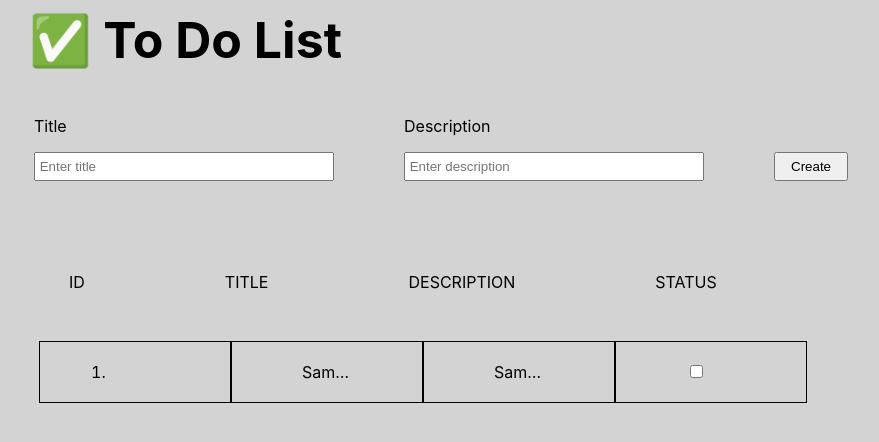
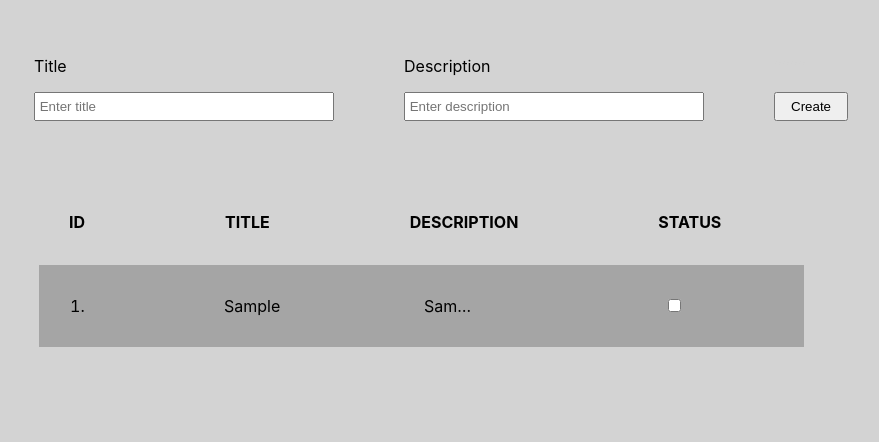
Before and after one commit to solomiiasabat/to-do-list, a React (Create React App) app: page / in a window 1280 px wide. Both pictures are taken after typing "Sample", "Sample" into the empty fields and a click on the button "Create". Shown: the top 442 px of the page, without its empty margins (1-880 px from the left). Built offline with nearby package versions, Linux system fonts and the light colour scheme.

Commit message:
added error message when title-iput is not filled, styled modal window

```diff
--- a/src/components/App.js
+++ b/src/components/App.js
@@ -4,7 +4,7 @@ import InputBar from "./InputBar";
 function App() {
   return (
     <div className="App">
-      <header className="App-header">✅ To Do List</header>
+      <header className="App-header"></header>
       <InputBar />
     </div>
   );
--- a/src/components/InputBar.css
+++ b/src/components/InputBar.css
@@ -21,3 +21,8 @@
 .create-button {
   padding: 5px 15px;
 }
+
+.required {
+  color: red;
+  font-size: 12px;
+}
--- a/src/components/InputBar.js
+++ b/src/components/InputBar.js
@@ -6,6 +6,7 @@ export default function InputBar() {
   const [taskTitle, setTaskTitle] = useState("");
   const [taskDescription, setTaskDescription] = useState("");
   const [tasks, setTasks] = useState([]);
+  const [requiredTitle, setRequiredTitle] = useState("");
 
   function handleTaskChange(event) {
     setTaskTitle(event.target.value);
@@ -16,6 +17,10 @@ export default function InputBar() {
   }
 
   function addDownTasks() {
+    if (taskTitle.length === 0) {
+      setRequiredTitle(true);
+    }
+
     if (!taskTitle || !taskDescription) {
       return;
     }
@@ -29,8 +34,6 @@ export default function InputBar() {
     setTasks((oldList) => [...oldList, newTask]);
     setTaskTitle("");
     setTaskDescription("");
-
-    console.log(tasks);
   }
 
   return (
@@ -45,6 +48,7 @@ export default function InputBar() {
             value={taskTitle}
             onChange={handleTaskChange}
           ></input>
+          {requiredTitle ? <p className="required">This field is empty</p> : ""}
         </div>
 
         <div className="description_form">
--- a/src/components/ModalWindow.css
+++ b/src/components/ModalWindow.css
@@ -1,9 +1,28 @@
 .ModalWindow {
-  background-color: green;
+  background-color: white;
   position: fixed;
   top: 30%;
   padding: 20px;
   width: 380px;
-  margin-left: -4%;
+  margin-left: 2%;
   text-align: left;
 }
+
+.modal-title {
+  text-align: center;
+  font-weight: bold;
+  font-size: 18px;
+}
+
+.modal-description {
+  font-weight: bold;
+}
+
+.modal-description-text {
+  color: red;
+  word-break: break-all;
+}
+
+.close-btn {
+  padding: 5px, 10px;
+}
--- a/src/components/ModalWindow.js
+++ b/src/components/ModalWindow.js
@@ -5,12 +5,15 @@ export default function ModalWindow(props) {
   if (!props.open) {
     return null;
   }
+
   return (
     <section className="ModalWindow">
-      <header className="title">{props.content.value1}</header>
-      <p className="description-title">Description:</p>
-      <p className="description-text">{props.content.value2}</p>
-      <p className="status">Status</p>
+      <header className="modal-title">{props.content.value1}</header>
+      <p className="modal-description">Description:</p>
+      <p className="modal-description-text">{props.content.value2}</p>
+      <p className="modal-status">
+        Status: <input type="checkbox"></input>
+      </p>
       <button className="close-btn" onClick={props.close}>
         Close
       </button>
--- a/src/components/TaskList.css
+++ b/src/components/TaskList.css
@@ -8,15 +8,32 @@
 .main {
   padding: 55px 70px 1px 70px;
   max-width: 300px;
+  font-weight: bold;
+}
+
+.yourTask {
+  background-color: #a5a5a5;
+  max-width: 765px;
 }
 
 .task-line {
-  padding: 20px 70px;
-  border: 1px solid black;
+  padding: 15px 60px;
   text-overflow: ellipsis;
   white-space: nowrap;
-  width: 50px;
+  width: 80px;
   overflow: hidden;
+}
+
+.id-main {
+  margin-left: -10px;
+}
+
+.title-main {
+  margin-left: -65px;
+}
+
+.status-main {
+  margin-left: 40px;
 }
 
 .modal-window {
--- a/src/components/TaskList.js
+++ b/src/components/TaskList.js
@@ -26,13 +26,13 @@ export default function TaskList(props) {
         {props.tasks.map((task) => {
           return (
             <li key={task.id} className="yourTask">
-              <p className="task-line">
+              <p className="task-line id-main">
                 <li></li>
               </p>
 
-              <p className="task-line">{task.value1}</p>
+              <p className="task-line title-main">{task.value1}</p>
 
-              <p className="task-line">
+              <p className="task-line description-main">
                 <button className="modal-window" onClick={handleOpen}>
                   {task.value2}
                 </button>
@@ -43,7 +43,7 @@ export default function TaskList(props) {
                 />
               </p>
 
-              <p className="task-line">
+              <p className="task-line status-main">
                 <input type="checkbox"></input>
               </p>
             </li>
```
